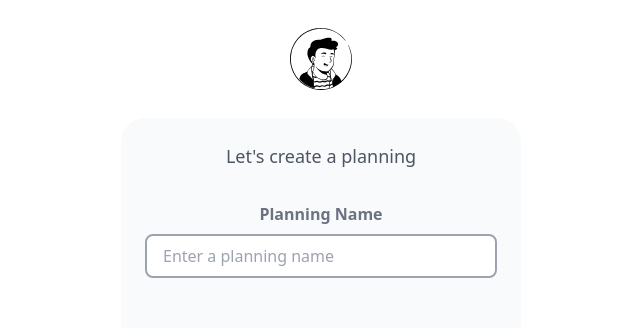
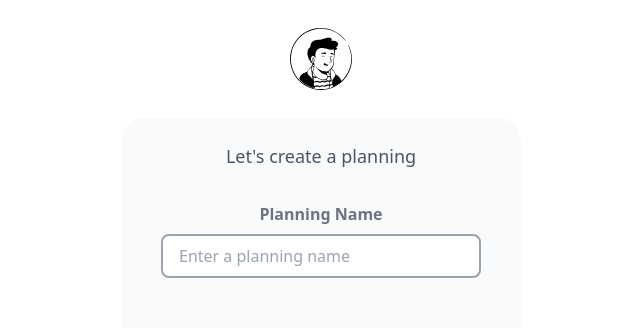
Before and after one commit to rodri-alfonso/pocket, a Next.js app: page /create in a window 1280 px wide. Shown: the top 328 px of the page, without its empty margins (319-959 px from the left). Built offline with nearby package versions, Linux system fonts and the light colour scheme; no server answers.

Commit message:
[UPDATE] Improve and clear create page

```diff
--- /dev/null
+++ b/components/PlanningForm.tsx
@@ -0,0 +1,56 @@
+import Input from '@/theme/Input'
+import { useState } from 'react'
+import Router from 'next/router'
+import { db } from '@/firebase-config'
+import { collection, addDoc } from 'firebase/firestore'
+import { Planning } from '@/types/planning'
+import { useRegistration } from '@/context/planning'
+import ButtonDouble from '@/theme/button-double'
+
+export default function PlanningForm() {
+	const [planningName, setPlanningName] = useState('')
+	const { user } = useRegistration()
+
+	function handleSubmit(e: React.FormEvent<HTMLFormElement>) {
+		e.preventDefault()
+		if (!planningName) return console.log('Please fill out all fields')
+
+		const payload: Planning = {
+			hostId: user.id,
+			participants: [{ name: user.name, vote: 0, avatar: 'F1', id: user.id }],
+			host: user.name,
+			average: 0,
+			name: planningName,
+			votingSystem: 'fibonacci',
+		}
+
+		addDoc(collection(db, 'plannings'), payload)
+			.then((response) => {
+				Router.push(`/planning/${response.id}`)
+			})
+			.catch((error) => {
+				console.log(error)
+			})
+	}
+
+	return (
+		<form onSubmit={handleSubmit} className='flex flex-col justify-between h-full w-full max-w-xs'>
+			<div className='flex flex-col gap-8 items-center'>
+				<h1 className='font-medium text-gray-600 text-lg'>Let's create a planning</h1>
+				<Input
+					label='Planning Name'
+					placeholder='Enter a planning name'
+					value={planningName}
+					onChange={(e) => setPlanningName(e.target.value)}
+				/>
+			</div>
+			<ButtonDouble
+				labelPrimary='Create'
+				labelSecondary='Cancel'
+				disabled={!planningName}
+				onClickPrimary={() => {}}
+				onClickSecondary={() => Router.push('/')}
+			/>
+		</form>
+	)
+}
--- a/pages/create.tsx
+++ b/pages/create.tsx
@@ -1,61 +1,12 @@
 import Page from '@/layouts/Page'
-import Input from '@/theme/Input'
-import { useState } from 'react'
-import Router from 'next/router'
-import { db } from '@/firebase-config'
-import { collection, addDoc } from 'firebase/firestore'
-import { Planning } from '@/types/planning'
-import { useRegistration } from '@/context/planning'
-import ButtonDouble from '@/theme/button-double'
 import Content from '@/layouts/Content'
+import PlanningForm from '@/components/PlanningForm'
 
 export default function Create() {
-	const [planningName, setPlanningName] = useState('')
-	const { user, setRegistration } = useRegistration()
-
-	function handleSubmit(e: React.FormEvent<HTMLFormElement>) {
-		e.preventDefault()
-		if (!planningName) return console.log('Please fill out all fields')
-
-		const payload: Planning = {
-			hostId: user.id,
-			participants: [{ name: user.name, vote: 0, avatar: 'F1', id: user.id }],
-			host: user.name,
-			average: 0,
-			name: planningName,
-			votingSystem: 'fibonacci',
-		}
-
-		addDoc(collection(db, 'plannings'), payload)
-			.then((response) => {
-				Router.push(`/planning/${response.id}`)
-			})
-			.catch((error) => {
-				console.log(error)
-			})
-	}
-
 	return (
 		<Page>
-			<Content>
-				<form onSubmit={handleSubmit} className='flex flex-col justify-between h-full'>
-					<div className='flex flex-col gap-8 items-center'>
-						<h1 className='font-medium text-gray-600 text-lg'>Let's create a planning</h1>
-						<Input
-							label='Planning Name'
-							placeholder='Enter a planning name'
-							value={planningName}
-							onChange={(e) => setPlanningName(e.target.value)}
-						/>
-					</div>
-					<ButtonDouble
-						labelPrimary='Create'
-						labelSecondary='Cancel'
-						disabled={!planningName}
-						onClickPrimary={() => {}}
-						onClickSecondary={() => Router.push('/')}
-					/>
-				</form>
+			<Content className='place-items-center grid'>
+				<PlanningForm />
 			</Content>
 		</Page>
 	)
--- a/theme/Input.tsx
+++ b/theme/Input.tsx
@@ -10,7 +10,12 @@ export default function Input({ label, ...props }: Props) {
 	return (
 		<div className='grid gap-2 w-full text-center'>
 			<label className='font-semibold text-gray-500'>{label}</label>
-			<input type='text' className='border-2 border-gray-400 rounded-lg w-full p-2 px-4' required {...props} />
+			<input
+				type='text'
+				className='border-2 border-gray-400 rounded-lg w-full transition-all p-2 px-4 focus-visible:outline-none focus-visible:ring-1 focus-visible:border-gray-900 focus-visible:ring-gray-800 '
+				required
+				{...props}
+			/>
 		</div>
 	)
 }
```
